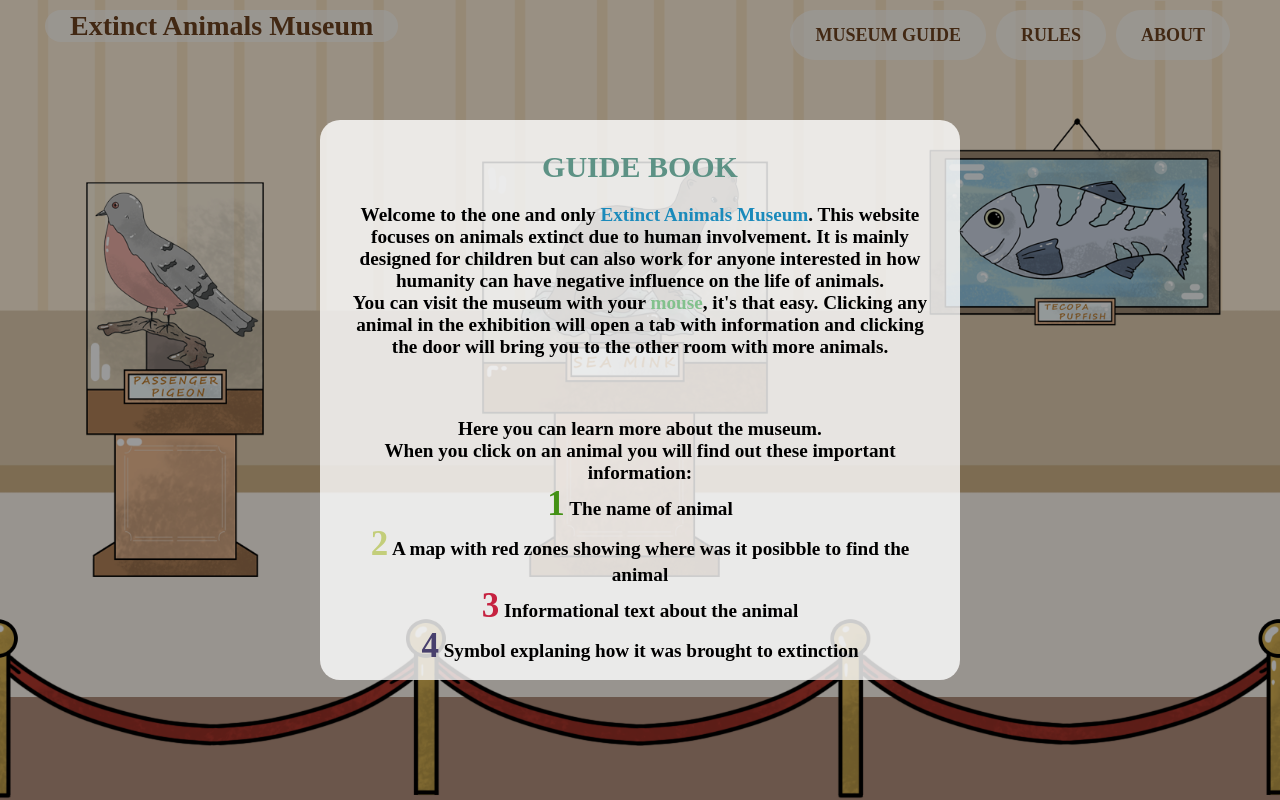
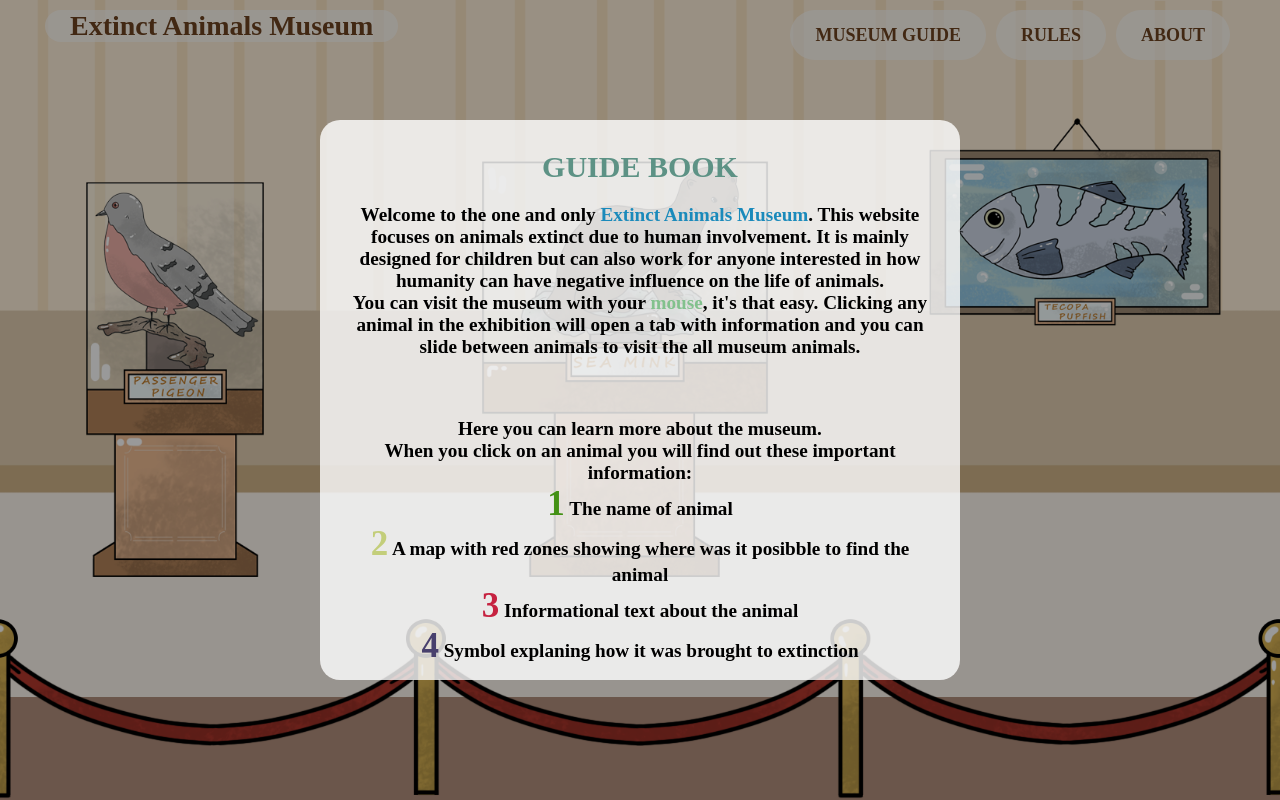
Before and after one commit to ilaydasila/extinct-animals-museum, a React (Create React App) app: page / in a window 1280 px wide. Both pictures are taken after a click on the item "MUSEUM GUIDE". Built offline with nearby package versions, Linux system fonts and the light colour scheme; the HTML template or start-up script is replaced by a standard one; a web font is replaced by a local one.

Commit message:
text fixed

```diff
--- a/src/components/Guide.js
+++ b/src/components/Guide.js
@@ -78,8 +78,8 @@ const Guide = ({ className, children }) => {
               You can visit the museum with your{" "}
               <span style={{ color: randomColor() }}>mouse</span>, it's that
               easy. Clicking any animal in the exhibition will open a tab with
-              information and clicking the door will bring you to the other room
-              with more animals.
+              information and you can slide between animals to visit the all
+              museum animals.
             </p>
           </div>
           <div className='part'>
```
